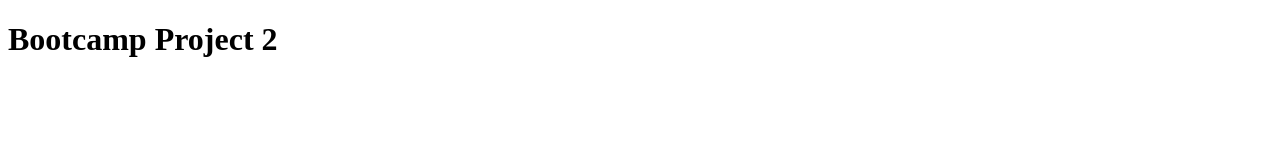
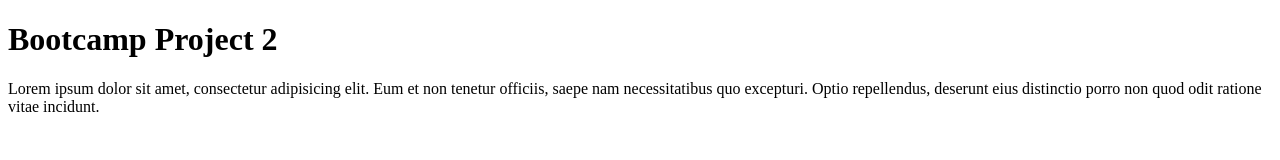
Before and after one commit to ajbrolly/bootcamp-project-2, a plain HTML site: page index.html in a window 1280 px wide. Drawn offline with Linux system fonts and the light colour scheme.

Commit message:
updated index.html content

```diff
--- a/index.html
+++ b/index.html
@@ -5,5 +5,6 @@
 </head>
 <body>
 	<h1>Bootcamp Project 2</h1>
+	<p>Lorem ipsum dolor sit amet, consectetur adipisicing elit. Eum et non tenetur officiis, saepe nam necessitatibus quo excepturi. Optio repellendus, deserunt eius distinctio porro non quod odit ratione vitae incidunt.</p>
 </body>
 </html>
```
